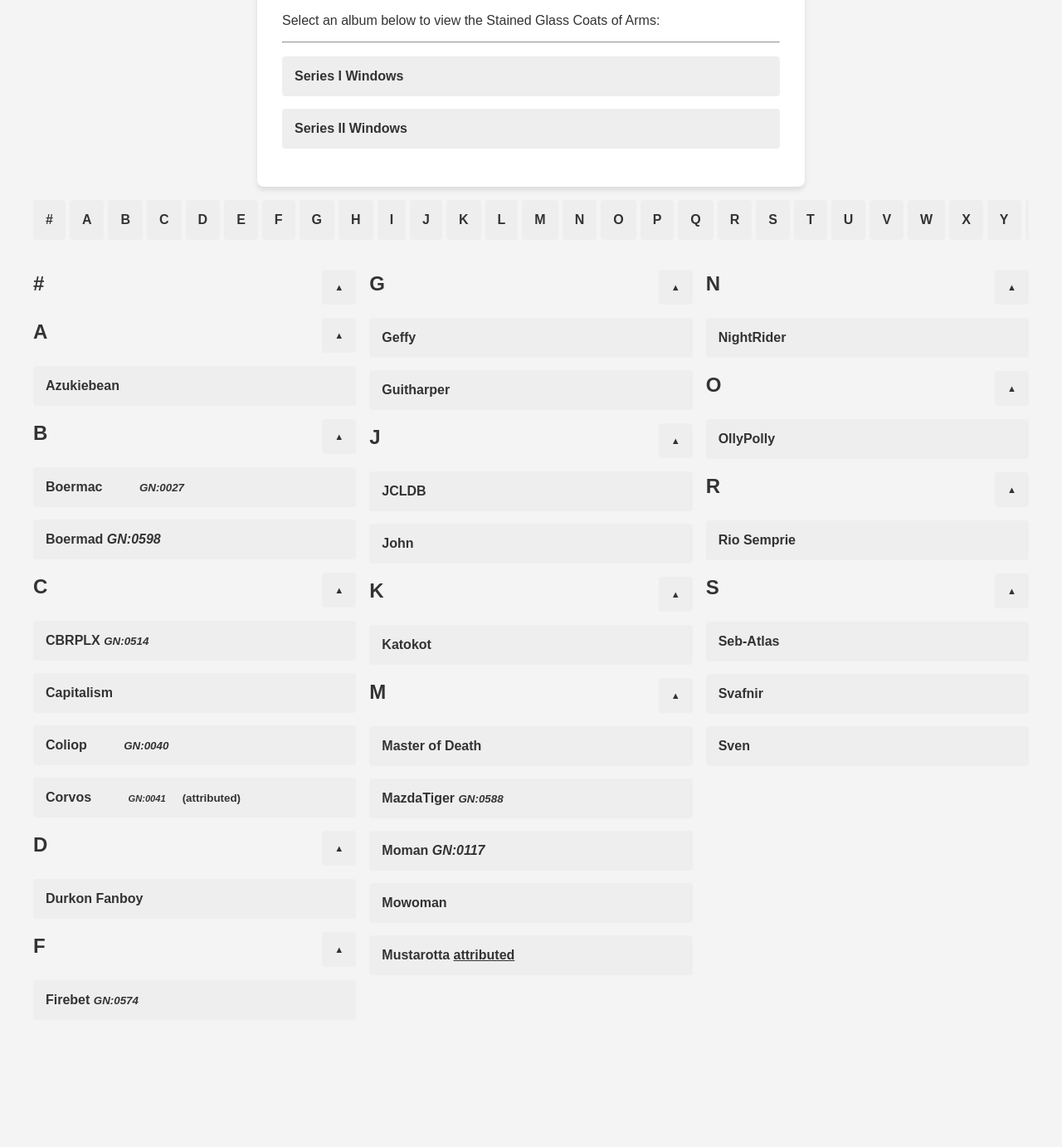
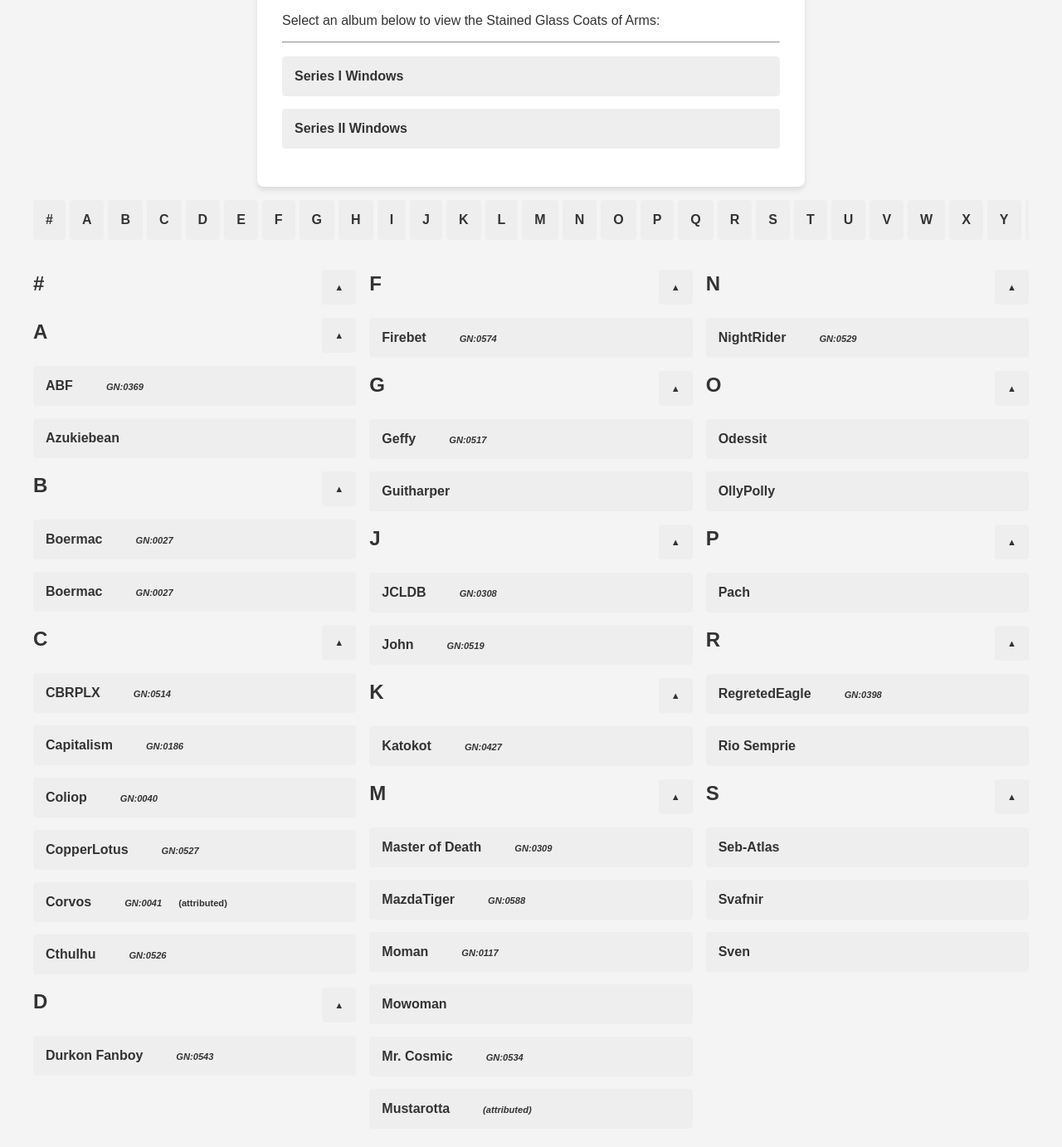
Before and after one commit to sirhcb/NAtesting, a Jekyll site: the page built from index.html, in a window 1280 px wide and 1400 px high, scrolled down 135 px. Shown: the top 1382 px of the window at 83% size. Built offline with Jekyll 4.4.1, drawn with Linux system fonts in a browser that asks for light colours; before the commit the page ends 1404 px from its top, so only the background shows below that.

Commit message:
Add new sections and update list items in index.html

```diff
--- a/index.html
+++ b/index.html
@@ -99,6 +99,7 @@
   <ul>
   </ul>
 </div>
+<!-- <li><a href="/NotreArms/slideshows/Series I/#slide-"><span style="margin-left: 40px;"></span><i><small><small>GN:0</small></small></i></a></li>
 
 <!-- Section A -->
 <div id="section-A">
@@ -110,6 +111,7 @@
   </div>
 
   <ul>
+    <li><a href="/NotreArms/slideshows/Series II/#slide-2">ABF<span style="margin-left: 40px;"></span><i><small><small>GN:0369</small></small></i></a></li>
     <li><a href="/NotreArms/slideshows/Series II/#slide-1">Azukiebean</a></li>
   </ul>
 </div>
@@ -124,9 +126,9 @@
   </div>
 
     <ul>
-    <li><a href="/NotreArms/slideshows/Series I/#slide-3">Boermac<span style="margin-left: 40px;"></span> <i><small>GN:0027</small></i></a></li>
-    <li><a href="/NotreArms/slideshows/Series I/#slide-3">Boermad <i>GN:0598</i></a></li>
-  </ul>
+    <li><a href="/NotreArms/slideshows/Series I/#slide-3">Boermac<span style="margin-left: 40px;"></span><i><small><small>GN:0027</small></small></i></a></li>
+    <li><a href="/NotreArms/slideshows/Series I/#slide-3">Boermac<span style="margin-left: 40px;"></span><i><small><small>GN:0027</small></small></i></a></li>
+    </ul>
 </div>
 
 <!-- Section C -->
@@ -140,10 +142,12 @@
 
 
   <ul>
-    <li><a href="/NotreArms/slideshows/Series II/#slide-1">CBRPLX  <i><small>GN:0514</small></i></a></li>
-    <li><a href="/NotreArms/slideshows/Series I/#slide-1">Capitalism</a></li>
-    <li><a href="/NotreArms/slideshows/Series I/#slide-1">Coliop<span style="margin-left: 40px;"></span> <i><small>GN:0040</small></i></a></li>
-    <li><a href="/NotreArms/slideshows/Series I/#slide-1">Corvos<span style="margin-left: 40px;"></span> <i><small><small>GN:0041</small></small></i><span style="margin-left: 20px;"></span><small><small></small>(attributed)</small></small></a></li>
+    <li><a href="/NotreArms/slideshows/Series II/#slide-q">CBRPLX<span style="margin-left: 40px;"></span><i><small><small>GN:0514</small></small></i></a></li>
+    <li><a href="/NotreArms/slideshows/Series I/#slide-1">Capitalism<span style="margin-left: 40px;"></span><i><small><small>GN:0186</small></small></i></a></li>
+    <li><a href="/NotreArms/slideshows/Series I/#slide-1">Coliop<span style="margin-left: 40px;"></span><i><small><small>GN:0040</small></small></i></a></li>
+    <li><a href="/NotreArms/slideshows/Series II/#slide-2">CopperLotus<span style="margin-left: 40px;"></span><i><small><small>GN:0527</small></small></i></a></li>
+    <li><a href="/NotreArms/slideshows/Series I/#slide-1">Corvos<span style="margin-left: 40px;"></span><i><small><small>GN:0041</small></small></i><span style="margin-left: 20px;"></span><small><small>(attributed)</small></small></a></li>
+    <li><a href="/NotreArms/slideshows/Series II/#slide-2">Cthulhu<span style="margin-left: 40px;"></span><i><small><small>GN:0526</small></small></i></a></li>
   </ul>
 </div>
 
@@ -157,7 +161,7 @@
   </div>
 
   <ul>
-    <li><a href="/NotreArms/slideshows/Series II/#slide-1">Durkon Fanboy</a></li>
+    <li><a href="/NotreArms/slideshows/Series II/#slide-1">Durkon Fanboy<span style="margin-left: 40px;"></span><i><small><small>GN:0543</small></small></i></a></li>
   </ul>
 </div>
 
@@ -171,7 +175,7 @@
   </div>
 
   <ul>
-    <li><a href="/NotreArms/slideshows/Series II/#slide-2">Firebet <i><small>GN:0574</small></i></a></li>
+    <li><a href="/NotreArms/slideshows/Series II/#slide-2">Firebet<span style="margin-left: 40px;"></span><i><small><small>GN:0574</small></small></i></a></li>
   </ul>
 </div>
 
@@ -185,7 +189,7 @@
   </div>
 
   <ul>
-    <li><a href="/NotreArms/slideshows/Series II/#slide-1">Geffy</a></li>
+    <li><a href="/NotreArms/slideshows/Series II/#slide-1">Geffy<span style="margin-left: 40px;"></span><i><small><small>GN:0517</small></small></i></a></li>
     <li><a href="/NotreArms/slideshows/Series I/#slide-1">Guitharper</a></li>
   </ul>
 </div>
@@ -201,8 +205,8 @@
   </div>
 
   <ul>
-    <li><a href="/NotreArms/slideshows/Series II/#slide-1">JCLDB</a></li>
-    <li><a href="/NotreArms/slideshows/Series II/#slide-1">John</a></li>
+    <li><a href="/NotreArms/slideshows/Series II/#slide-1">JCLDB<span style="margin-left: 40px;"></span><i><small><small>GN:0308</small></small></i></a></li>
+    <li><a href="/NotreArms/slideshows/Series II/#slide-1">John<span style="margin-left: 40px;"></span><i><small><small>GN:0519</small></small></i></a></li>
   </ul>
 </div>
 
@@ -216,7 +220,7 @@
   </div>
 
   <ul>
-    <li><a href="/NotreArms/slideshows/Series II/#slide-1">Katokot</a></li>
+    <li><a href="/NotreArms/slideshows/Series II/#slide-1">Katokot<span style="margin-left: 40px;"></span><i><small><small>GN:0427</small></small></i></a></li>
   </ul>
 </div>
 
@@ -230,11 +234,12 @@
   </div>
 
   <ul>
-    <li><a href="/NotreArms/slideshows/Series II/#slide-1">Master of Death</a></li>
-    <li><a href="/NotreArms/slideshows/Series II/#slide-1">MazdaTiger <i><small>GN:0588</small></i></a></li>
-    <li><a href="/NotreArms/slideshows/Series I/#slide-1">Moman <i>GN:0117</i></a></li>
+    <li><a href="/NotreArms/slideshows/Series II/#slide-1">Master of Death<span style="margin-left: 40px;"></span><i><small><small>GN:0309</small></small></i></a></li>
+    <li><a href="/NotreArms/slideshows/Series II/#slide-1">MazdaTiger<span style="margin-left: 40px;"></span><i><small><small>GN:0588</small></small></i></a></li>
+    <li><a href="/NotreArms/slideshows/Series I/#slide-1">Moman<span style="margin-left: 40px;"></span><i><small><small>GN:0117</small></small></i></a></li>
     <li><a href="/NotreArms/slideshows/Series I/#slide-1">Mowoman</a></li>
-    <li><a href="/NotreArms/slideshows/Series I/#slide-1">Mustarotta <u>attributed</u></a></li>
+    <li><a href="/NotreArms/slideshows/Series II/#slide-2">Mr. Cosmic<span style="margin-left: 40px;"></span><i><small><small>GN:0534</small></small></i></a></li>
+    <li><a href="/NotreArms/slideshows/Series I/#slide-1">Mustarotta<span style="margin-left: 40px;"></span><i><small><small>(attributed)</small></small></i></a></li>
   </ul>
 </div>
 
@@ -248,7 +253,7 @@
   </div>
 
   <ul>
-    <li><a href="/NotreArms/slideshows/Series II/#slide-1">NightRider</a></li>
+    <li><a href="/NotreArms/slideshows/Series II/#slide-1">NightRider<span style="margin-left: 40px;"></span><i><small><small>GN:0529</small></small></i></a></li>
   </ul>
 </div>
 
@@ -263,9 +268,26 @@
   </div>
 
   <ul>
+    <li><a href="/NotreArms/slideshows/Series II/#slide-2">Odessit</a></li>
     <li><a href="/NotreArms/slideshows/Series I/#slide-1">OllyPolly</a></li>
   </ul>
 </div>
+
+<!-- Section P -->
+<div id="section-P">
+
+  <!-- This new wrapper forces the header and link together -->
+  <div style="display: flex; align-items: baseline; justify-content: space-between;">
+    <h2 style="margin: 0;">P</h2>
+    <small><small><i><a href="#top">▲</a></i></small></small>
+  </div>
+
+  <ul>
+    <li><a href="/NotreArms/slideshows/Series II/#slide-2">Pach</a></li>
+  </ul>
+</div>
+
+
 
 <!-- Section R -->
 <div id="section-R">
@@ -277,6 +299,7 @@
   </div>
 
   <ul>
+    <li><a href="/NotreArms/slideshows/Series II/#slide-2">RegretedEagle<span style="margin-left: 40px;"></span><i><small><small>GN:0398</small></small></i></a></li>
     <li><a href="/NotreArms/slideshows/Series I/#slide-1">Rio Semprie</a></li>
   </ul>
 </div>
```
